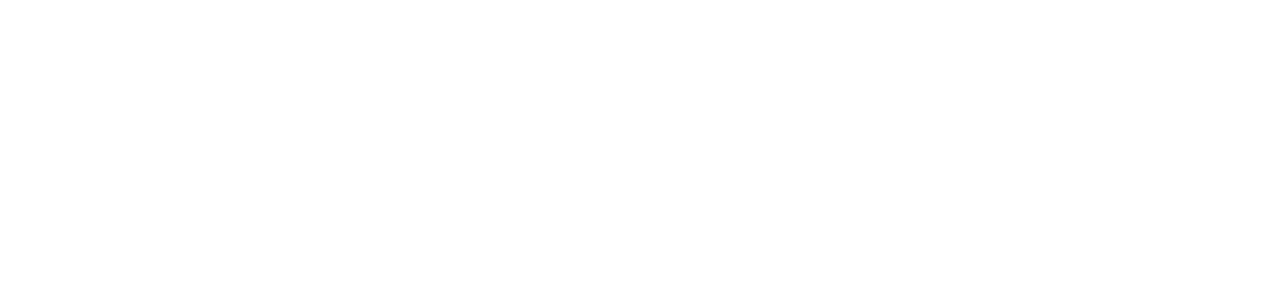
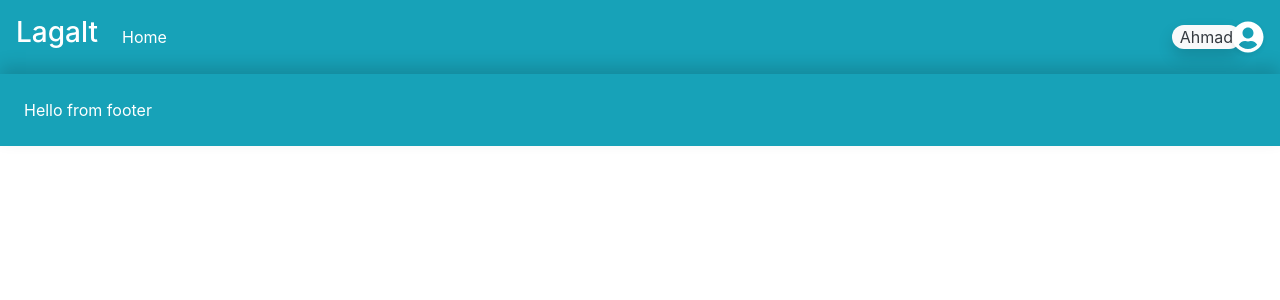
Before and after one commit to iamnuno/lagalt, a Vue app: page / in a window 1280 px wide. Shown: the top 300 px of the page. Built offline with nearby package versions, Linux system fonts and the light colour scheme.

Commit message:
Feat: adds header and footer components

```diff
--- a/src/App.vue
+++ b/src/App.vue
@@ -1,9 +1,29 @@
 <template>
-  <div></div>
+  <div id="app">
+    <Header />
+    <Footer />
+  </div>
 </template>
 
 <script>
+import Header from './componenets/Header'
+import Footer from './componenets/Footer'
+
+export default {
+  name: "app",
+  components: {
+    Header,
+    Footer,
+  }
+}
+
 </script>
 
 <style>
+html, body, #app{
+  margin: 0;
+  display: flex;
+  flex-direction: column;
+  height: 100%;
+}
 </style>
--- /dev/null
+++ b/src/componenets/Footer.vue
@@ -0,0 +1,19 @@
+<template>
+  <div class="d-flex flex-row p-4 bg-info text-white footer">
+    Hello from footer
+  </div>
+</template>
+
+<script>
+
+export default {
+  name: "Footer"
+}
+
+</script>
+
+<style>
+.footer {
+  box-shadow: 0 -0.5rem 1rem rgba(0 ,0 ,0 , 0.15) !important;
+}
+</style>
--- /dev/null
+++ b/src/componenets/Header.vue
@@ -0,0 +1,99 @@
+<template>
+  <div class=" d-flex flex-row p-3 bg-info text-white shadow">
+    <div>
+    <h3 >{{ title }}</h3>
+    </div>
+    <div class=" d-flex flex-column justify-content-center flex-grow-1 ml-4">
+      <!-- navbar buttons -->
+      <div class="d-flex flex-row">
+      <a class="button text-white">Home</a>
+      </div>
+    </div>
+    <div  class="d-flex flex-column justify-content-center">
+    <div v-if="isLoggedIn" >Login</div>
+
+      <!-- profile -->
+      <div id="profile-container" class="d-flex flex-row profile-container">
+        <div class="d-flex flex-column">
+          <div class="bg-light text-dark my-1 px-2 rounded-pill username shadow">
+            {{ username }}
+          </div>
+        </div>
+        <div class="d-flex flex-column icon shadow-sm  rounded-circle">
+        <font-awesome-icon :icon="['fas', 'user-circle']" size="2x" />
+        </div>
+
+        <div class="dropdown-container d-none flex-column position-absolute bg-white rounded shadow">
+          <div class="d-block dropdown-item text-dark rounded text-center mb-1" @click="toProfile" >Profile</div>
+          <div class="d-block dropdown-item text-dark rounded text-center mb-1" @click="logout" >Log Out</div>
+        </div>
+      </div>
+
+    </div>
+  </div>
+</template>
+
+<script>
+export default {
+  name: "Header",
+  data(){
+    return{
+      title: "Lagalt",
+      isLoggedIn: false,
+      username: "Ahmad",
+    }
+  },
+  methods:{
+    logout(){
+      alert("logout")
+    },
+    toProfile() {
+      alert("profile")
+    }
+  }
+};
+</script>
+
+<style scoped>
+
+.button:hover,
+.profile-container:hover,
+.dropdown-item:hover{
+  cursor: pointer;
+}
+.button:hover {
+  color: rgb(0, 0, 0) !important;
+  text-decoration: none;
+}
+
+
+.username{
+  right: -9px;
+  position: relative;
+}
+.icon {
+  z-index: 1;
+}
+
+.profile-container:hover .dropdown-container {
+  display: flex !important;
+}
+
+.dropdown-container .dropdown-item:hover {
+  background-color: #ddd;
+}
+
+.dropdown-container {
+  margin-top: 33px;
+  font-size: 12px;
+  padding: 9px 5px 5px;
+  min-width: 100px;
+  z-index: 1;
+}
+
+.dropdown-item {
+  background-color: lightgray;
+  text-decoration: none;
+}
+
+</style>
```
